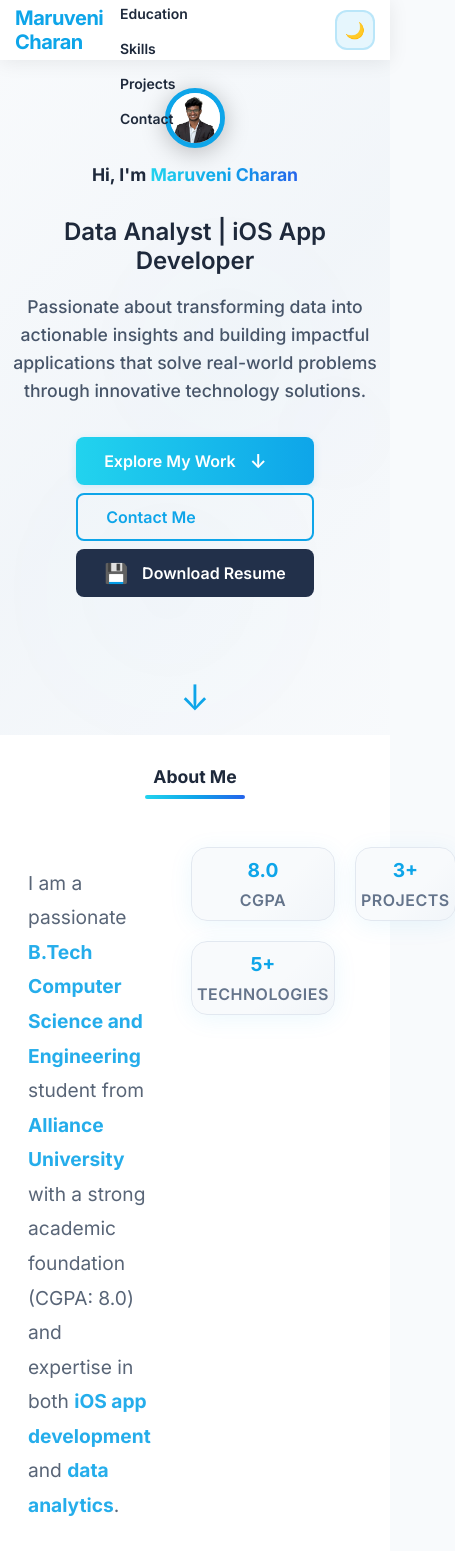
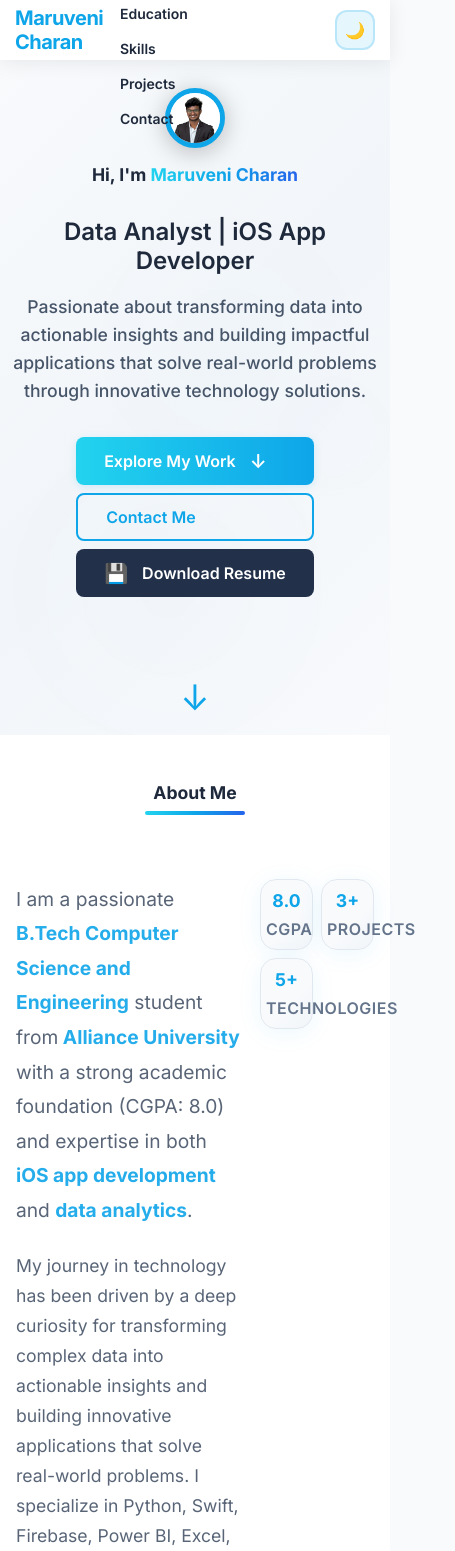
Before and after one commit to charan2319/Portfolio, a React (Create React App) app: page / in a window 390 px wide. Shown: the top 1551 px of the page, 455 px wide, since content can reach past the window. Built offline with nearby package versions, Linux system fonts and the light colour scheme.

Commit message:
updated css code

```diff
--- a/src/App.css
+++ b/src/App.css
@@ -4316,3 +4316,46 @@ footer {
     height: 60px;
   }
 }
+/* Responsive About Me section for mobile */
+@media (max-width: 600px) {
+  .about-container {
+    padding: 1rem 0.5rem;
+    flex-direction: column;
+    align-items: stretch;
+  }
+  .about-content {
+    flex-direction: column;
+    gap: 1rem;
+  }
+  .about-text {
+    font-size: 1rem;
+    text-align: left;
+  }
+  .about-stats {
+    flex-direction: row;
+    justify-content: space-between;
+    gap: 0.5rem;
+    margin-top: 1rem;
+  }
+  .stat-card {
+    flex: 1 1 0;
+    min-width: 0;
+    padding: 10px 5px;
+    font-size: 0.95rem;
+    text-align: center;
+  }
+  .about-title {
+    font-size: 1.3rem;
+    text-align: center;
+  }
+}
+
+/* Extra small screens */
+@media (max-width: 400px) {
+  .about-title {
+    font-size: 1.1rem;
+  }
+  .stat-number {
+    font-size: 1.1rem;
+  }
+}
```
